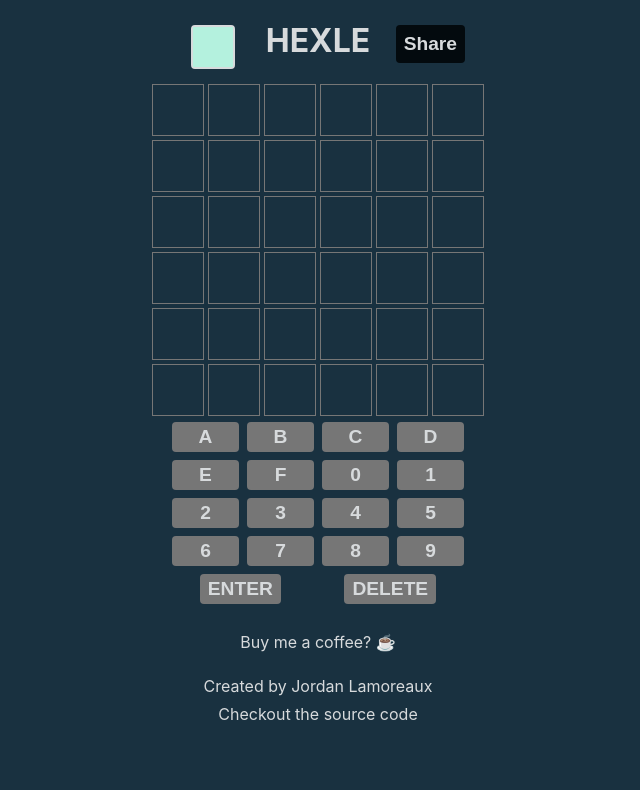
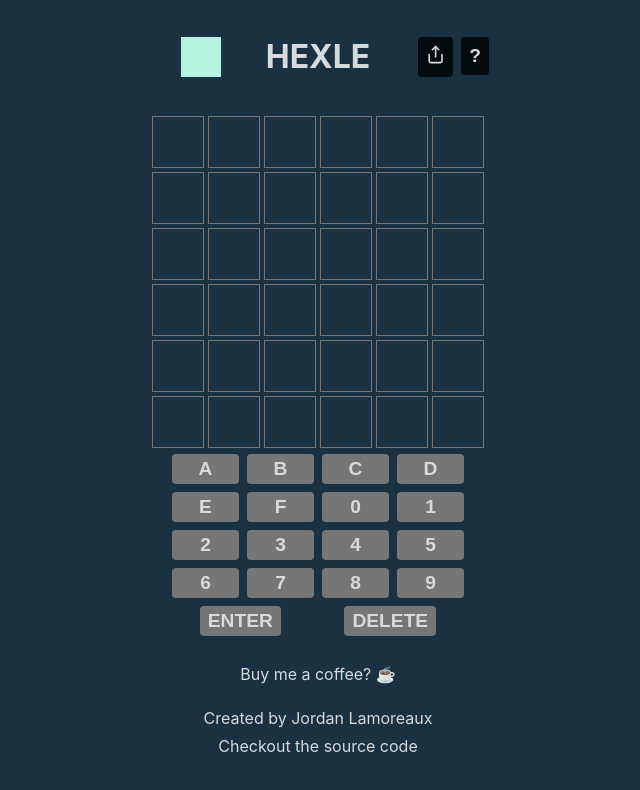
Before and after one commit to jlamoreaux/hexle, a React (Create React App) app: page / in a window 1280 px wide. Shown: the top 790 px of the page, without its empty margins (322-962 px from the left). Built offline with nearby package versions, Linux system fonts and the light colour scheme.

Commit message:
add instructions

```diff
--- a/package.json
+++ b/package.json
@@ -13,6 +13,7 @@
     "axios": "^0.25.0",
     "react": "^17.0.2",
     "react-dom": "^17.0.2",
+    "react-icons": "^4.10.1",
     "react-scripts": "5.0.0",
     "styled-components": "^5.3.3",
     "typescript": "^4.5.5",
--- a/src/App.tsx
+++ b/src/App.tsx
@@ -6,6 +6,8 @@ import GameOver, { ColorSquare } from './components/GameOver';
 import { buttonStyle } from './components/KeyboardButton';
 import Footer from './components/Footer';
 import { BACKGROUND_COLOR, LETTER_COLOR } from './utils';
+import HelpModal from './components/HelpModal';
+import {FiShare} from 'react-icons/fi';
 
 export const HEX_CHARS = [
   'a',
@@ -515,19 +517,33 @@ const App = () => {
         style={{
           width: '100%',
           position: 'relative',
+          display: 'flex',
+          justifyContent: 'space-between',
+          alignItems: 'center',
+          marginBottom: '16px',
+          marginTop: '16px',
         }}
       >
         <div
           style={{
-            position: 'absolute',
-            left: '48px',
-            top: '4px',
-            border: `2px solid ${LETTER_COLOR.DEFAULT}`,
-            borderRadius: '4px',
+            flex: 1,
           }}
         >
           {code && <ColorSquare hexCode={getHexCode(code)} size={40} />}
         </div>
+        <h1
+          style={{
+            flex: 1,
+          }}
+        >HEXLE</h1>
+        <div
+          style={{
+            display: 'flex',
+            justifyContent: 'flex-end',
+            height: '48px',
+            flex: 1,
+          }}
+        >
           <button
             type="button"
             onClick={() => showOrHideModal(true)}
@@ -539,13 +555,12 @@ const App = () => {
               height: 'auto',
               minWidth: 'none',
               padding: '8px',
-            position: 'absolute',
-            right: '24px',
             }}
           >
-          Share
+          <FiShare/>
           </button>
-        <h1>HEXLE</h1>
+          <HelpModal />
+        </div>
       </header>
       {code && isShareModalVisible === true && (
         <GameOver
--- /dev/null
+++ b/src/components/CloseButton.tsx
@@ -0,0 +1,23 @@
+import React from 'react';
+import { LETTER_COLOR } from '../utils';
+
+export const CloseButton = ({ closeModal }: { closeModal: () => void }) => {
+  return (
+    <button
+      style={{
+        border: 'none',
+        background: 'none',
+        color: LETTER_COLOR.DEFAULT,
+        cursor: 'pointer',
+        left: 'auto',
+        margin: 'auto',
+        position: 'absolute',
+        right: 0,
+      }}
+      type="button"
+      onClick={closeModal}
+    >
+      Close
+    </button>
+  );
+};
--- a/src/components/GameOver.tsx
+++ b/src/components/GameOver.tsx
@@ -6,6 +6,7 @@ import {
   DEFAULT_BACKGROUND_COLOR,
 } from '../utils';
 import { buttonStyle } from './KeyboardButton';
+import { CloseButton } from './CloseButton';
 
 type verProps = {
   attempts: CharacterInput[][];
@@ -102,27 +103,6 @@ const ShareButton = ({ label, shareFunction }: ShareButtonProps) => {
       }}
     >
       {label}
-    </button>
-  );
-};
-
-const CloseButton = ({ closeModal }: { closeModal: () => void }) => {
-  return (
-    <button
-      style={{
-        border: 'none',
-        background: 'none',
-        color: LETTER_COLOR.DEFAULT,
-        cursor: 'pointer',
-        left: 'auto',
-        margin: 'auto',
-        position: 'absolute',
-        right: 0,
-      }}
-      type="button"
-      onClick={closeModal}
-    >
-      Close
     </button>
   );
 };
--- /dev/null
+++ b/src/components/HelpModal.tsx
@@ -0,0 +1,73 @@
+import React, { useState } from 'react'
+import { CloseButton } from './CloseButton'
+import Modal from './Modal';
+import { buttonStyle } from './KeyboardButton';
+import { BACKGROUND_COLOR, LETTER_COLOR } from '../utils';
+
+const HelpModal = () => {
+    const [isOpen, setIsOpen] = useState(false);
+
+  const toggleHelpDialog = () => {
+    setIsOpen(!isOpen);
+  };
+
+  return (
+    <div>
+      <button
+        style={{
+         ...buttonStyle,
+          backgroundColor: BACKGROUND_COLOR.INCORRECT,
+          color: LETTER_COLOR.DEFAULT,
+          cursor: 'pointer',
+          height: 'auto',
+          minWidth: 'none',
+          padding: '8px',
+       }}
+        onClick={toggleHelpDialog}>?</button>
+      {isOpen && (
+        <Modal
+          isVisible={isOpen}
+        >
+          <CloseButton closeModal={toggleHelpDialog} />
+          <h2
+            style={{
+              marginBottom: '0.2em',
+              textAlign: 'left',
+            }}
+          >How to Play</h2>
+          <h3
+            style={{
+              marginTop: '0',
+              fontSize: '1rem',
+              textAlign: 'left',
+            }}
+          >
+            Guess the correct hexadecimal code for a given color in 6 tries.
+          </h3>
+          <p
+            style={{
+              textAlign: 'left',
+            }}
+          >
+          <ul>
+            <li>
+              Each guess should be a valid hexadecimal code consisting of six characters, including numbers (0-9) and letters (A-F).
+            </li>
+            <li>
+              After each guess, the color tiles will provide feedback to indicate how close your guess is to the correct code. Here is what the different colors mean:
+              <br />
+              <br />
+                🟩 A character is correct and in the correct place.
+              <br />
+                🟨 A character is correct but in the wrong place.
+            </li>
+          </ul>
+            Have fun and embrace the colorful journey!
+          </p>
+        </Modal>
+      )}
+    </div>
+  );
+}
+
+export default HelpModal
--- /dev/null
+++ b/src/components/Modal.tsx
@@ -0,0 +1,28 @@
+import React from 'react';
+import { BACKGROUND_COLOR } from '../utils';
+import { isVisible } from '@testing-library/user-event/dist/utils';
+
+type ModalProps = {
+  children: React.ReactChild | React.ReactChild[];
+  isVisible: boolean;
+};
+
+const Modal = ({children, isVisible}: ModalProps) => {
+  return (
+    <div
+      style={{
+        position: 'absolute',
+        backgroundColor: BACKGROUND_COLOR.INCORRECT,
+        padding: '1em',
+        margin: '-40px auto',
+        left: '0',
+        right: '0',
+        top: '150px',
+        maxWidth: '320px',
+        display: isVisible ? 'block' : 'none',
+      }}
+    >{children}</div>
+  )
+}
+
+export default Modal
--- a/src/utils/index.tsx
+++ b/src/utils/index.tsx
@@ -1,5 +1,3 @@
-import React from 'react';
-
 export enum BACKGROUND_COLOR {
   INITIAL = '#193140',
   INCORRECT = '#030a0e',
```
Also changed, not shown: 1 other file (tests, documents, lock files or other folders). Lines whose indentation alone changed are shown as unchanged.
